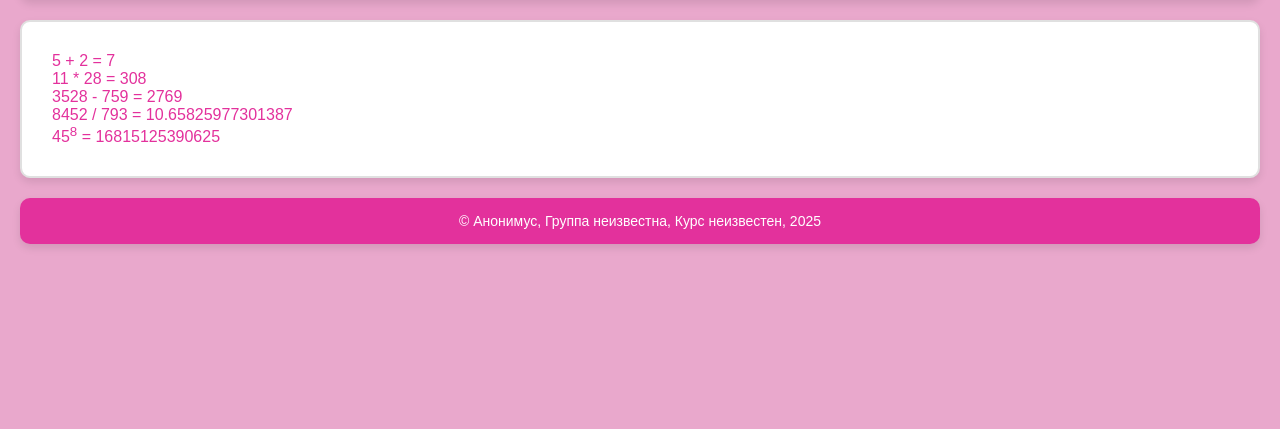
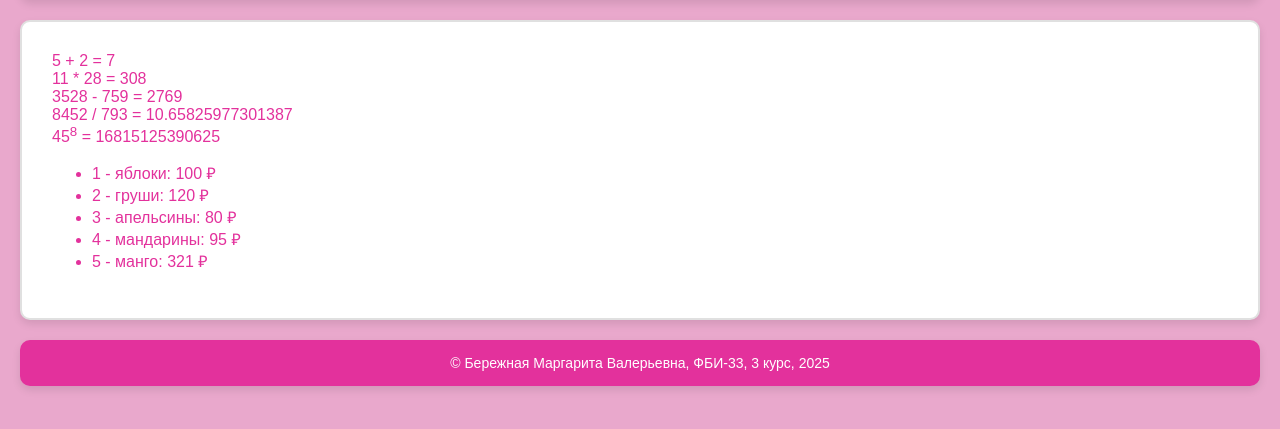
Before and after one commit to margaritaaa07/web-back-labs, a Flask app: page /lab2/example in a window 1280 px wide. Shown: the part 78-507 px from the top of the page. Run offline with Flask 3, Linux system fonts and the light colour scheme.

Commit message:
Цикл в шаблоне

```diff
--- a/app.py
+++ b/app.py
@@ -586,7 +586,21 @@ def add_flower(name):
 
 @app.route('/lab2/example')
 def example():
-    return render_template('example.html')
+    name = "Бережная Маргарита Валерьевна"
+    number = "33"
+    group = "ФБИ-33"
+    course = "3 курс"
+
+    fruits = [
+        {'name': 'яблоки', 'price': 100},
+        {'name': 'груши', 'price': 120},
+        {'name': 'апельсины', 'price': 80},
+        {'name': 'мандарины', 'price': 95},
+        {'name': 'манго', 'price': 321},
+    ]
+    return render_template('example.html',
+                           name=name, number=number, group=group,
+                           course=course, fruits=fruits)
 
 if __name__ == '__main__':
     app.run(debug=True)
--- a/templates/example.html
+++ b/templates/example.html
@@ -17,6 +17,11 @@
         3528 - 759 = {{ 3528 - 759 }}<br>
         8452 / 793 = {{ 8452 / 793 }}<br>
         45<sup>8</sup> = {{ 45 ** 8}}<br>
+        <ul>
+            {% for f in fruits %}
+            <li>{{ loop.index }} - {{ f.name }}: {{ f.price }} &#8381;</li>
+            {% endfor %}
+        </ul>
     </main>
 
     <footer>
```
